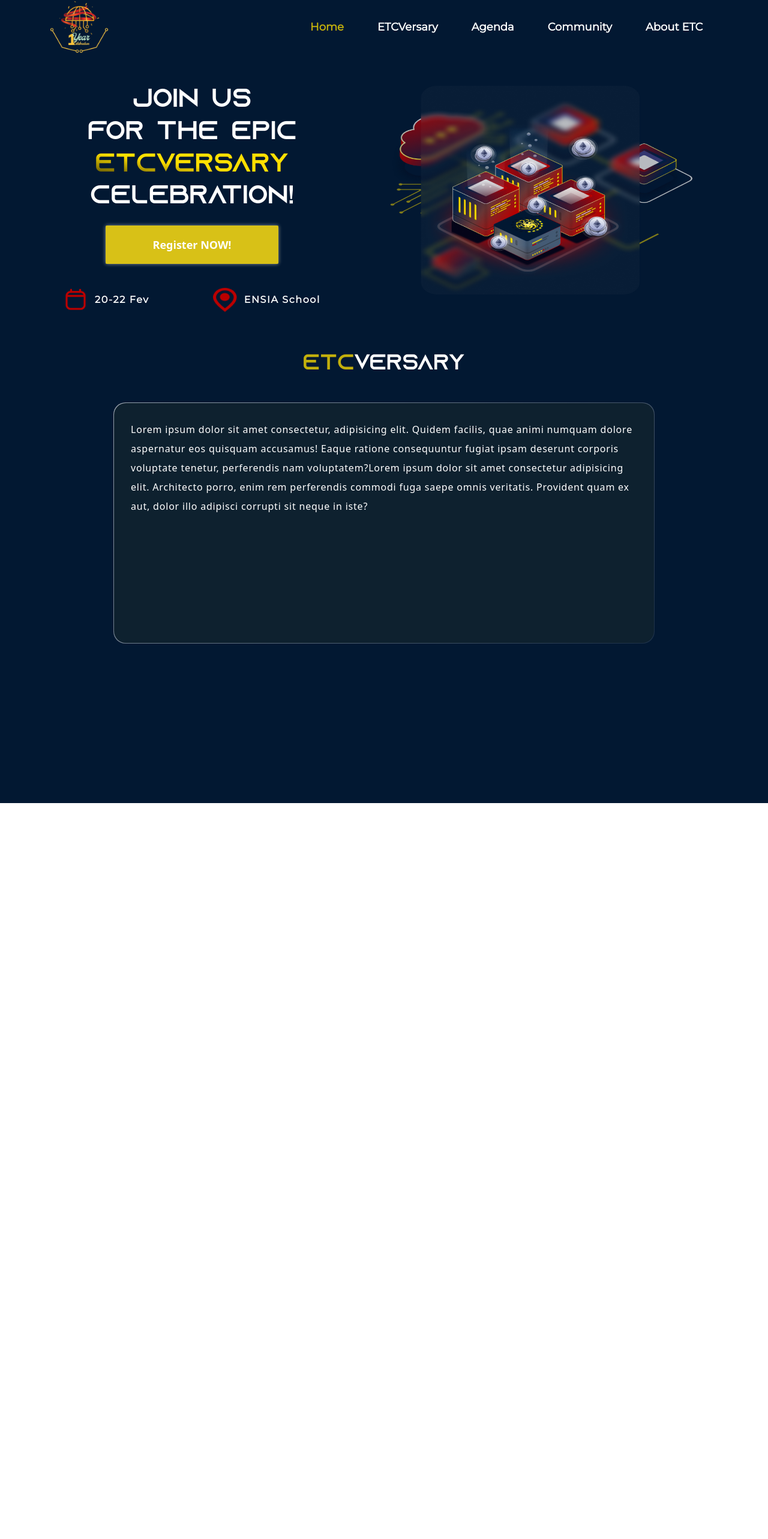
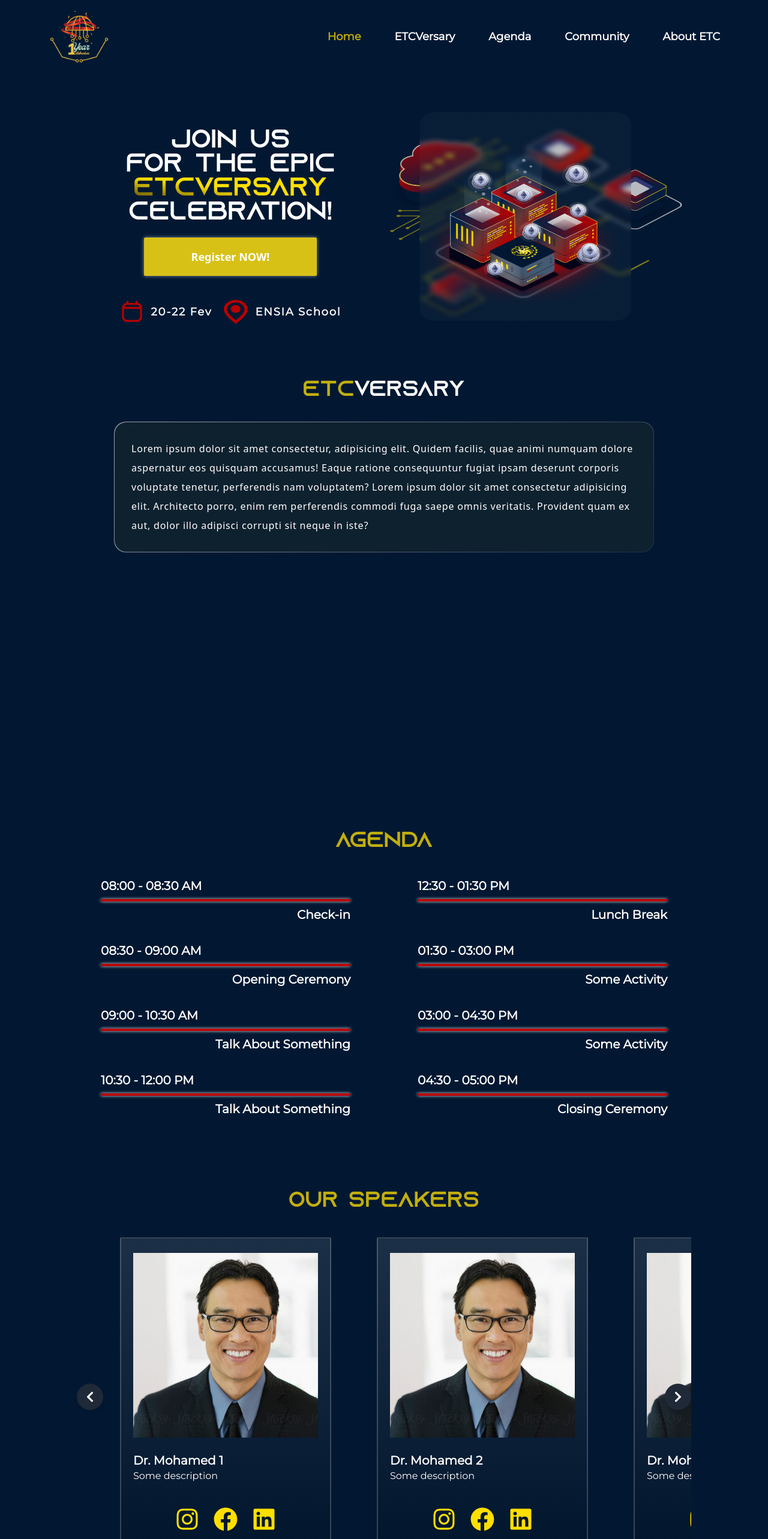
Before and after one commit to abid-sara/ETCversary, a React (Vite) app: page / in a window 1280 px wide. Shown: the part 11-2577 px from the top of the page at 60% size. Before the commit the page ends 1350 px from the top, so only its background shows below. Built offline with nearby package versions, Linux system fonts and the light colour scheme.

Commit message:
added speakers section, made all the previous sections responsive

```diff
--- a/package.json
+++ b/package.json
@@ -13,7 +13,9 @@
   "dependencies": {
     "react": "^18.3.1",
     "react-dom": "^18.3.1",
-    "react-router-dom": "^7.1.5"
+    "react-icons": "^5.4.0",
+    "react-router-dom": "^7.1.5",
+    "tailwind-scrollbar-hide": "^2.0.0"
   },
   "devDependencies": {
     "@eslint/js": "^9.17.0",
--- a/src/App.jsx
+++ b/src/App.jsx
@@ -1,9 +1,10 @@
 import React from "react";
-// import { BrowserRouter as Router, Route, Routes } from "react-router-dom";
+//import { BrowserRouter as Router, Route, Routes } from "react-router-dom";
 import NavBar from "./components/navBar";
 import HeroSection from "./components/heroSection";
 import ETCVersary from "./components/etcVersary";
 import Agenda from "./components/agenda/Agenda";
+import Speakers from "./components/speakers/Speakers";
 
 function App() {
   return (
@@ -11,6 +12,8 @@ function App() {
       <NavBar></NavBar>
       <HeroSection></HeroSection>
       <ETCVersary></ETCVersary>
+      <Agenda></Agenda>
+      <Speakers></Speakers>
     </>
   );
 }
--- a/src/components/agenda/Agenda.jsx
+++ b/src/components/agenda/Agenda.jsx
@@ -1,5 +1,6 @@
 import TimelineItem from "./Timeline";
 
+// You might change the activities here
 const activities = [
   {
     start_time: "08:00",
@@ -20,15 +21,9 @@ const activities = [
     progress: 100,
   },
   {
-    start_time: "10:24",
-    end_time: "12:00 AM",
+    start_time: "10:30",
+    end_time: "12:00 PM",
     activity: "Talk About Something",
-    progress: 100,
-  },
-  {
-    start_time: "12:30",
-    end_time: "01:30 PM",
-    activity: "Lunch Break",
     progress: 100,
   },
   {
@@ -40,13 +35,13 @@ const activities = [
   {
     start_time: "01:30",
     end_time: "03:00 PM",
-    activity: "some activity",
+    activity: "Some Activity",
     progress: 100,
   },
   {
     start_time: "03:00",
     end_time: "04:30 PM",
-    activity: "some activity",
+    activity: "Some Activity",
     progress: 100,
   },
   {
@@ -57,22 +52,30 @@ const activities = [
   },
 ];
 
+const midIndex = Math.ceil(activities.length / 2);
+const firstColumn = activities.slice(0, midIndex);
+const secondColumn = activities.slice(midIndex);
+
 const Agenda = () => {
   return (
-    <div className="h-screen flex flex-col px-64 items-center ">
-      <h2 className="font-primary text-[48px] text-yellowCustom my-20">
+    <div className="bg-blueCustom h-full flex flex-col px-4 md:px-32 items-center pb-20">
+      <h2 className="font-primary text-3xl md:text-4xl text-yellowCustom mb-10">
         AGENDA
       </h2>
-      <div className="w-full grid grid-cols-1 sm:grid-cols-2 gap-12">
-        {activities.map((activity, index) => (
-          <TimelineItem
-            key={index}
-            start_time={activity.start_time}
-            end_time={activity.end_time}
-            activity={activity.activity}
-            progress={activity.progress}
-          />
-        ))}
+      <div className="w-full flex flex-col md:grid md:grid-cols-2 gap-8">
+        {/* First Column */}
+        <div className="flex flex-col gap-8">
+          {firstColumn.map((activity, index) => (
+            <TimelineItem key={index} {...activity} />
+          ))}
+        </div>
+
+        {/* Second Column */}
+        <div className="flex flex-col gap-8">
+          {secondColumn.map((activity, index) => (
+            <TimelineItem key={index + midIndex} {...activity} />
+          ))}
+        </div>
       </div>
     </div>
   );
--- a/src/components/agenda/Timeline.jsx
+++ b/src/components/agenda/Timeline.jsx
@@ -1,7 +1,7 @@
 const TimelineItem = ({ start_time, end_time, activity, progress }) => {
   return (
-    <div className="flex flex-col w-[474px] gap-2">
-      <h4 className="font-bold text-white font-secondary text-3xl">
+    <div className="flex flex-col w-full gap-2 px-10">
+      <h4 className="font-bold text-white font-secondary text-xl">
         {start_time} - {end_time}
       </h4>
       <div className="flex-1 relative shadow-l shadow-[0_0px_5px_rgba(255,255,255,0.9)] rounded-full">
@@ -12,7 +12,7 @@ const TimelineItem = ({ start_time, end_time, activity, progress }) => {
           ></div>
         </div>
       </div>
-      <h4 className="font-bold text-white font-secondary text-3xl self-end">
+      <h4 className="font-bold text-white font-secondary text-xl self-end">
         {activity}
       </h4>
     </div>
--- a/src/components/etcVersary.jsx
+++ b/src/components/etcVersary.jsx
@@ -2,29 +2,24 @@ import React from "react";
 
 const ETCVersary = () => {
   return (
-    <div className="bg-blueCustom h-screen pt-12">
-      <h1 className="text-white font-primary text-4xl text-center">
-        <span className="text-yellowCustom text-4xl">etc</span>versary
+    <div className="bg-blueCustom min-h-screen flex flex-col items-center pt-12 px-4">
+      <h1 className="text-white font-primary text-3xl sm:text-4xl text-center">
+        <span className="text-yellowCustom">etc</span>versary
       </h1>
 
-      <div className="flex justify-center pt-11">
+      <div className="flex justify-center pt-8">
         <div
-          className="relative p-[1px] rounded-[20px]"
+          className="relative p-[1px] rounded-[20px] w-full max-w-[900px]"
           style={{
             background:
               "linear-gradient(135deg, rgba(255, 255, 255, 0.6), rgba(255, 255, 255, 0.1))",
           }}
         >
-          <div
-            className="w-[900px] h-[400px] text-white p-7 tracking-wider leading-loose bg-blueGray"
-            style={{
-              borderRadius: "20px",
-            }}
-          >
+          <div className="bg-blueGray text-white p-6 sm:p-7 tracking-wider leading-loose rounded-[20px]">
             Lorem ipsum dolor sit amet consectetur, adipisicing elit. Quidem
             facilis, quae animi numquam dolore aspernatur eos quisquam
             accusamus! Eaque ratione consequuntur fugiat ipsam deserunt corporis
-            voluptate tenetur, perferendis nam voluptatem?Lorem ipsum dolor sit
+            voluptate tenetur, perferendis nam voluptatem? Lorem ipsum dolor sit
             amet consectetur adipisicing elit. Architecto porro, enim rem
             perferendis commodi fuga saepe omnis veritatis. Provident quam ex
             aut, dolor illo adipisci corrupti sit neque in iste?
--- a/src/components/heroSection.jsx
+++ b/src/components/heroSection.jsx
@@ -1,16 +1,14 @@
 import React from "react";
-import NavBar from "./navBar";
 
 const HeroSection = () => {
   return (
-    <div className="bg-blueCustom w-full h-full">
-
-      <div className="flex">
-        <div className="w-1/2">
-          <div className="text-center pt-10">
-            <h1 className="font-primary text-white text-[43px] leading-tight">
+    <div className="bg-blueCustom w-full h-full px-4 sm:px-8 lg:px-32">
+      <div className="flex flex-col lg:flex-row items-center">
+        <div className="w-full lg:w-1/2 text-center lg:text-left flex flex-col items-center">
+          <div className="pt-10">
+            <h1 className="font-primary text-white text-3xl sm:text-4xl lg:text-[43px] leading-tight text-center">
               Join us <br />
-              for the epic{" "} <br/>
+              for the epic <br />
               <span
                 style={{
                   backgroundImage:
@@ -20,13 +18,15 @@ const HeroSection = () => {
                 }}
               >
                 etcversary
-              </span>{" "}<br/>
+              </span>{" "}
+              <br />
               celebration!
             </h1>
           </div>
-          <div className="flex justify-center pt-5">
+
+          <div className="flex justify-center lg:justify-start pt-5">
             <button
-              className="bg-yellowLight text-white text-secondary text-lg w-72 h-16 font-bold rounded-sm"
+              className="bg-yellowLight text-white text-lg w-64 sm:w-72 h-14 sm:h-16 font-bold rounded-sm"
               style={{
                 boxShadow: "0 0 6px rgba(255, 255, 255, 0.5)",
               }}
@@ -34,35 +34,37 @@ const HeroSection = () => {
               Register <span className="font-extrabold uppercase">Now!</span>
             </button>
           </div>
-          <div className="flex justify-evenly pt-10">
-            <div className="flex gap-3">
+
+          <div className="flex flex-col sm:flex-row sm:justify-center lg:justify-start gap-5 pt-10">
+            <div className="flex items-center gap-3">
               <img
                 src="images/calendar.png"
                 alt="calendar"
-                className="w-10 h-10"
+                className="w-8 sm:w-10 h-8 sm:h-10"
               />
-              <p className="font-secondary text-white text-base pt-2 font-semibold tracking-widest">
+              <p className="font-secondary text-white text-base sm:text-lg font-semibold tracking-widest">
                 20-22 Fev
               </p>
             </div>
 
-            <div className="flex gap-3">
+            <div className="flex items-center gap-3">
               <img
                 src="images/location.png"
                 alt="location"
-                className="w-10 h-10"
+                className="w-8 sm:w-10 h-8 sm:h-10"
               />
-              <p className="font-secondary text-white text-base pt-2 font-semibold tracking-widest">
+              <p className="font-secondary text-white text-base sm:text-lg font-semibold tracking-widest">
                 ENSIA School
               </p>
             </div>
           </div>
         </div>
-        <div className="w-1/2 ">
+
+        <div className="w-full lg:w-1/2 flex justify-center lg:justify-end pt-10 lg:pt-0">
           <img
             src="images/heroSection.png"
             alt="hero section"
-            className="lg:w-[530px] lg:h-[450px] -mt-3"
+            className="max-w-full h-auto lg:w-[530px] lg:h-[450px]"
           />
         </div>
       </div>
--- a/src/components/navBar.jsx
+++ b/src/components/navBar.jsx
@@ -1,23 +1,41 @@
-import React, { useState } from "react";
+import React, { useState, useEffect, useRef } from "react";
+import { FaBars } from "react-icons/fa";
 import { Link } from "react-router-dom";
 
 const NavBar = () => {
   const [clicked, setClicked] = useState(0);
+  const [menuOpen, setMenuOpen] = useState(false);
+  const menuRef = useRef(null);
   const items = ["Home", "ETCVersary", "Agenda", "Community", "About ETC"];
 
   const handleClicked = (index) => {
     setClicked(index);
+    setMenuOpen(false);
   };
 
+  useEffect(() => {
+    const handleClickOutside = (e) => {
+      if (menuRef.current && !menuRef.current.contains(e.target)) {
+        setMenuOpen(false);
+      }
+    };
+
+    document.addEventListener("mousedown", handleClickOutside);
+
+    return () => {
+      document.removeEventListener("mousedown", handleClickOutside);
+    };
+  }, []);
+
   return (
-    <nav className="flex bg-blueCustom font-secondary font-bold text-lg text-white ">
+    <nav className="flex items-center justify-between bg-blueCustom p-4 font-secondary font-bold text-lg text-white px-20">
       <img
         src="images/logoETC.png"
         alt="logo"
-        className="lg:w-42 lg:h-28 pl-20"
+        className="sm:w-42 sm:h-28 lg:w-25"
       />
 
-      <ul className="w-full flex items-center space-x-14 justify-center ml-56">
+      <ul className="hidden lg:flex items-center space-x-14 list-none">
         {items.map((item, index) => (
           <li
             key={index}
@@ -31,6 +49,33 @@ const NavBar = () => {
           </li>
         ))}
       </ul>
+
+      <div
+        className="lg:hidden flex justify-between items-center cursor-pointer"
+        onClick={() => setMenuOpen(!menuOpen)}
+      >
+        <FaBars className="text-white text-2xl" />
+      </div>
+
+      {menuOpen && (
+        <div
+          ref={menuRef}
+          className="lg:hidden fixed top-0 right-0  bg-[#011a26] w-3/4 h-full flex flex-col items-center py-20 space-y-8 text-white"
+        >
+          {items.map((item, index) => (
+            <li
+              key={index}
+              className={`cursor-pointer list-none transition duration-300
+                hover:text-yellowCustom ${
+                  clicked === index ? "text-yellowCustom" : "text-white"
+                }`}
+              onClick={() => handleClicked(index)}
+            >
+              {item}
+            </li>
+          ))}
+        </div>
+      )}
     </nav>
   );
 };
--- /dev/null
+++ b/src/components/speakers/SpeakerCard.jsx
@@ -0,0 +1,43 @@
+import { FaFacebook, FaInstagram, FaLinkedin } from "react-icons/fa";
+
+const SpeakerCard = ({ name, description, pic, ig, fb, ln }) => {
+  return (
+    <div className="min-w-[25%] sm:w-[22em] h-auto border border-2 border-white/20 bg-gradient-to-b from-white/10 to-black/10 flex flex-col gap-6 px-5 py-6">
+      <div className="flex justify-center items-center">
+        <img src={pic} alt={name} className="w-full h-auto object-cover" />
+      </div>
+      <div className="flex flex-col items-start font-secondary">
+        <div className="flex justify-center items-center">
+          <h3 className="text-white text-xl font-bold">{name}</h3>
+        </div>
+        <div className="flex justify-center items-center">
+          <p className="text-white text-base ">{description}</p>
+        </div>
+      </div>
+      <div className="flex items-center justify-center my-4">
+        <div className="flex gap-6">
+          <FaInstagram
+            className="cursor-pointer"
+            size={40}
+            color="#FFDF00"
+            onClick={() => (window.location.href = ig)}
+          />
+          <FaFacebook
+            className="cursor-pointer"
+            size={40}
+            color="#FFDF00"
+            onClick={() => (window.location.href = fb)}
+          />
+          <FaLinkedin
+            className="cursor-pointer"
+            size={40}
+            color="#FFDF00"
+            onClick={() => (window.location.href = ln)}
+          />
+        </div>
+      </div>
+    </div>
+  );
+};
+
+export default SpeakerCard;
--- /dev/null
+++ b/src/components/speakers/Speakers.jsx
@@ -0,0 +1,63 @@
+import { useRef } from "react";
+import { FaChevronLeft, FaChevronRight } from "react-icons/fa";
+import SpeakerCard from "./SpeakerCard";
+import samplePic from "./../../assets/sample.png";
+
+const Speakers = () => {
+  const scrollRef = useRef(0);
+  const cardWidth = 512 + 40;
+
+  // Scroll functions
+  const scrollLeft = () => {
+    if (scrollRef.current) scrollRef.current.scrollLeft -= cardWidth;
+  };
+
+  const scrollRight = () => {
+    if (scrollRef.current) scrollRef.current.scrollLeft += cardWidth;
+  };
+
+  return (
+    <div className="bg-blueCustom h-full flex flex-col px-4 sm:px-8 md:px-32 items-center py-10 relative">
+      <h2 className="font-primary text-2xl sm:text-3xl md:text-4xl text-yellowCustom mb-10 text-center">
+        Our Speakers
+      </h2>
+
+      <div className="relative w-full">
+        <div
+          ref={scrollRef}
+          className="flex justify-center sm:justify-start sm:gap-0 gap-10 overflow-x-auto scrollbar-hide scroll-smooth w-full pl-8 sm:pl-16 pr-8"
+          style={{ scrollSnapType: "x mandatory" }}
+        >
+          {[...Array(5)].map((_, index) => (
+            <div
+              key={index}
+              className="shrink-0 w-[90%] sm:w-[412px] scroll-snap-align-start mx-2"
+            >
+              <SpeakerCard
+                name={`Dr. Mohamed ${index + 1}`}
+                description="Some description"
+                pic={samplePic}
+              />
+            </div>
+          ))}
+        </div>
+
+        <button
+          onClick={scrollLeft}
+          className="hidden md:flex absolute left-0 top-1/2 transform -translate-y-1/2 bg-gray-800 text-white p-3 rounded-full shadow-md hover:bg-gray-700"
+        >
+          <FaChevronLeft size={20} />
+        </button>
+
+        <button
+          onClick={scrollRight}
+          className="hidden md:flex absolute right-0 top-1/2 transform -translate-y-1/2 bg-gray-800 text-white p-3 rounded-full shadow-md hover:bg-gray-700"
+        >
+          <FaChevronRight size={20} />
+        </button>
+      </div>
+    </div>
+  );
+};
+
+export default Speakers;
--- a/tailwind.config.js
+++ b/tailwind.config.js
@@ -6,7 +6,6 @@ export default {
       fontFamily: {
         primary: ["Azonix", "sans-serif"],
         secondary: ["Montserrat", "sans-serif"],
-      },
       },
       colors: {
         blueCustom: " #021832",
@@ -17,5 +16,6 @@ export default {
         blueGray: "rgb(14, 33, 47)",
       },
     },
-  plugins: [],
+  },
+  plugins: [require("tailwind-scrollbar-hide")],
 };
```
Also changed, not shown: src/assets/sample.png (added), 1 other file (tests, documents, lock files or other folders). Lines whose indentation alone changed are shown as unchanged.
